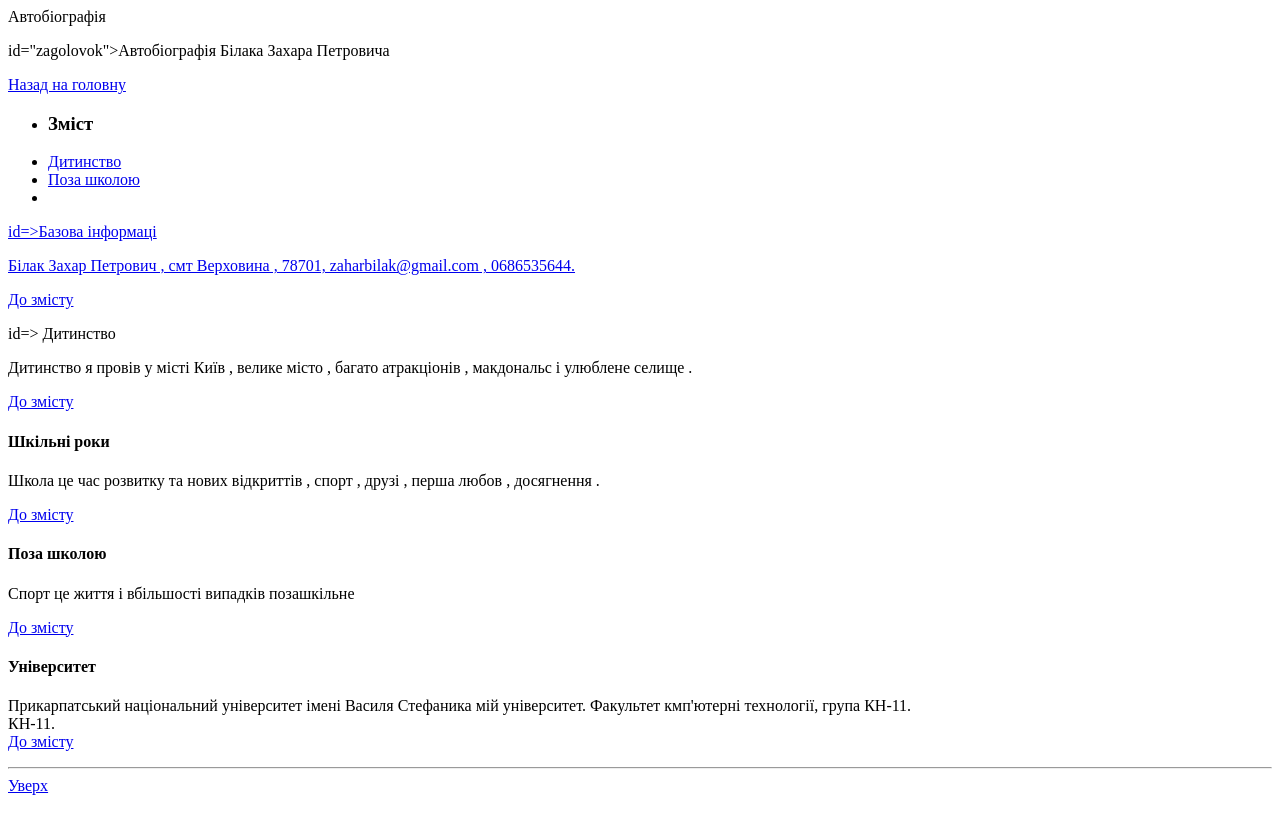
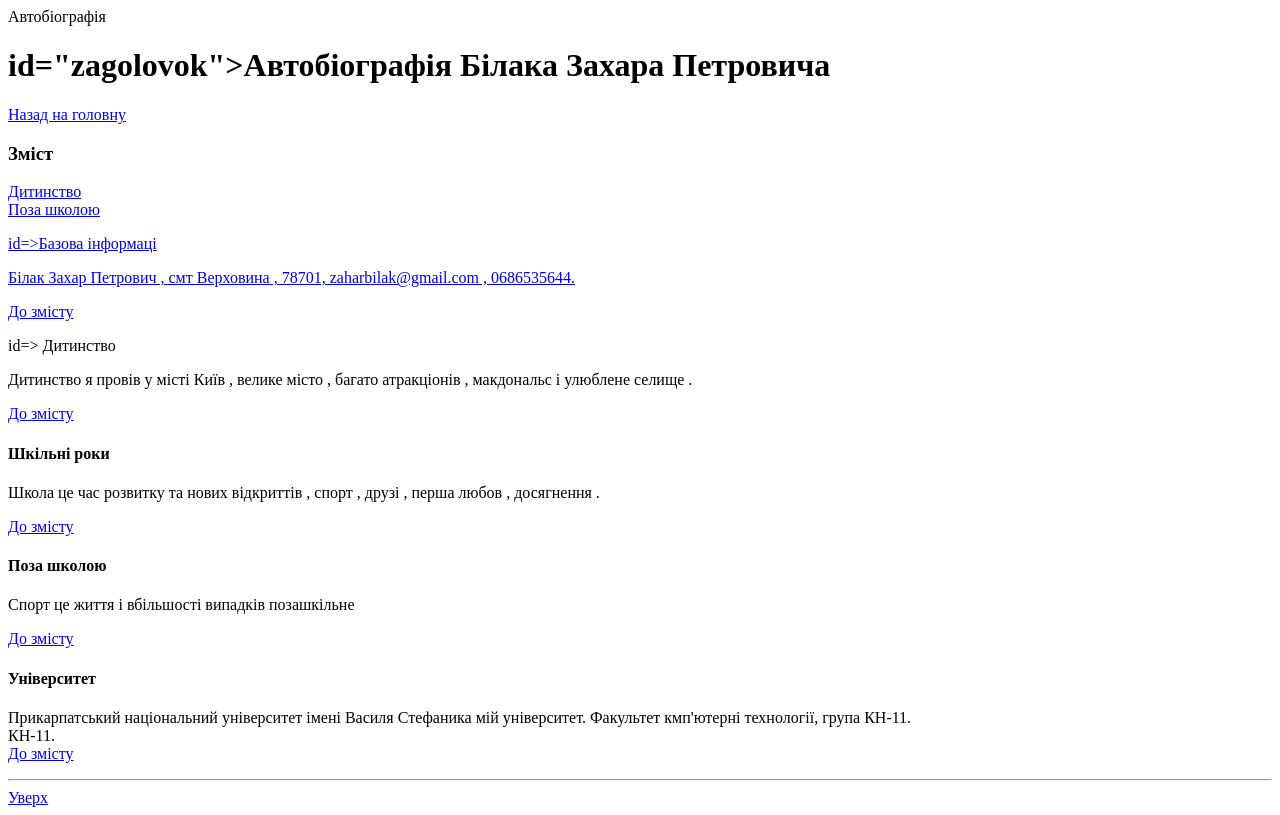
Before and after one commit to zakharbil/practica, a plain HTML site: page biography.html in a window 1280 px wide. Drawn offline with Linux system fonts and the light colour scheme.

Commit message:
Update biography.html

```diff
--- a/biography.html
+++ b/biography.html
@@ -8,18 +8,18 @@
 		<title>Автобіографія</title>
 
 	<body>
-		<p> id="zagolovok">Автобіографія Білака Захара Петровича</p>
+		<h1> id="zagolovok">Автобіографія Білака Захара Петровича</h1>
 
 		 <a href="index.html">Назад на головну</a>
 <section>
-	<ul>
-		<li> <h3 id="zmist">Зміст</h3> </li>
-       <li> <a href=">Базова інформація</a><br> </li>
-      <li>  <a href=">Дитинство</a><br> </li>
-           <li> <a href=">Шкільні роки</a><br> </li>
-              <li>  <a href=">Поза школою</a><br> </li>
-                 <li>   <a href=">Університет</a><br> </li>
-	</ul>
+
+		 <h3 id="zmist">Зміст</h3>
+        <a href=">Базова інформація</a><br>
+        <a href=">Дитинство</a><br>
+            <a href=">Шкільні роки</a><br>
+                <a href=">Поза школою</a><br>
+                   <a href=">Університет</a><br>
+
 	</section>
 		<article>
             <p> id=>Базова інформаці</p>
```
